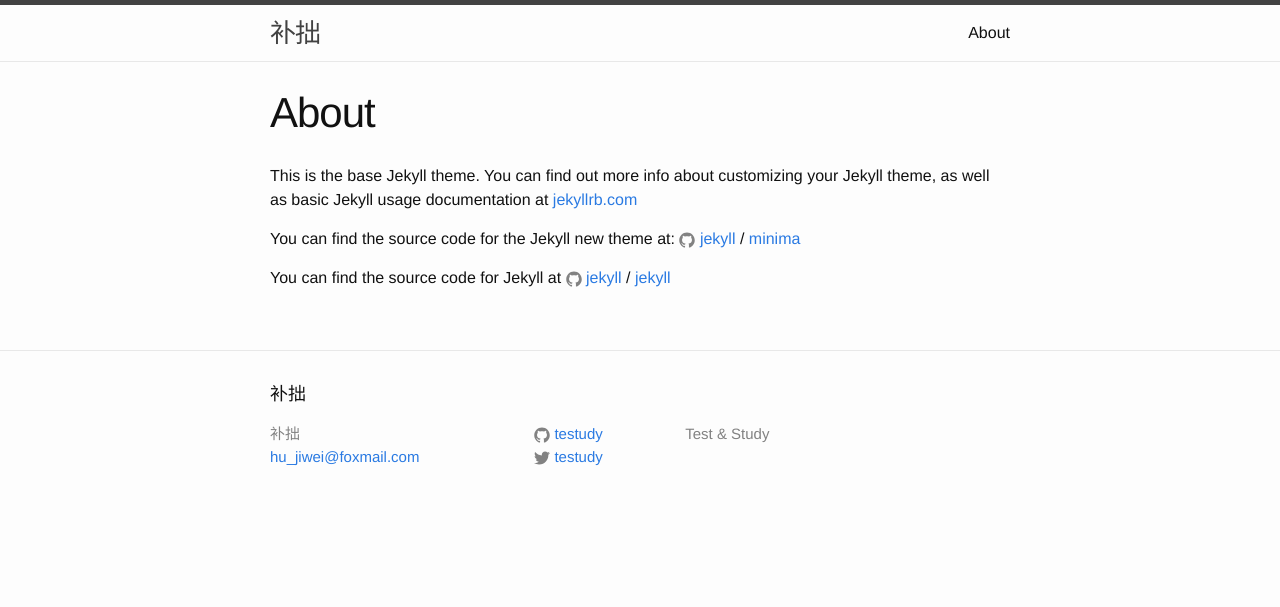
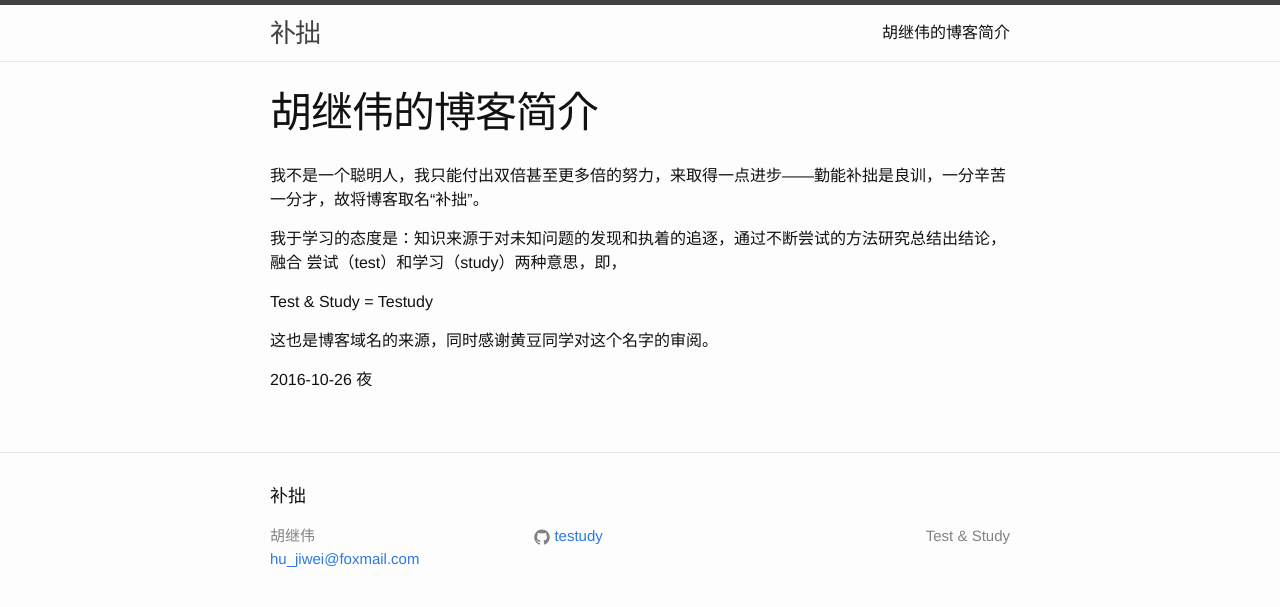
Before and after one commit to testudy/testudy.github.io, a Jekyll site: the page built from about.md, in a window 1280 px wide. Shown: the top 607 px of the page. Built offline with Jekyll 4.4.1, drawn with Linux system fonts in a browser that asks for light colours.

Commit message:
更新about，补充博客简介

```diff
--- a/_config.yml
+++ b/_config.yml
@@ -14,12 +14,12 @@
 # You can create any custom variable you would like, and they will be accessible
 # in the templates via {{ site.myvariable }}.
 title: 补拙
+author: 胡继伟
 email: hu_jiwei@foxmail.com
 description: > # this means to ignore newlines until "baseurl:"
   Test & Study
 baseurl: "" # the subpath of your site, e.g. /blog
 url: "//testudy.cc" # the base hostname & protocol for your site
-twitter_username: testudy
 github_username:  testudy
 
 # Build settings
--- a/_includes/footer.html
+++ b/_includes/footer.html
@@ -27,17 +27,11 @@
             {% include icon-github.html username=site.github_username %}
           </li>
           {% endif %}
-
-          {% if site.twitter_username %}
-          <li>
-            {% include icon-twitter.html username=site.twitter_username %}
-          </li>
-          {% endif %}
         </ul>
       </div>
 
       <div class="footer-col footer-col-3">
-        <p>{{ site.description | escape }}</p>
+        <p class="pull-right">{{ site.description | escape }}</p>
       </div>
     </div>
 
--- a/_sass/minima/_layout.scss
+++ b/_sass/minima/_layout.scss
@@ -235,3 +235,10 @@
     }
   }
 }
+
+.pull-left {
+    float: left;
+}
+.pull-right {
+    float: right;
+}
--- a/about.md
+++ b/about.md
@@ -1,15 +1,15 @@
 ---
 layout: page
-title: About
+title: 胡继伟的博客简介
 permalink: /about/
 ---
 
-This is the base Jekyll theme. You can find out more info about customizing your Jekyll theme, as well as basic Jekyll usage documentation at [jekyllrb.com](http://jekyllrb.com/)
+我不是一个聪明人，我只能付出双倍甚至更多倍的努力，来取得一点进步——勤能补拙是良训，一分辛苦一分才，故将博客取名“补拙”。
 
-You can find the source code for the Jekyll new theme at:
-{% include icon-github.html username="jekyll" %} /
-[minima](https://github.com/jekyll/minima)
+我于学习的态度是：知识来源于对未知问题的发现和执着的追逐，通过不断尝试的方法研究总结出结论，融合 尝试（test）和学习（study）两种意思，即，
 
-You can find the source code for Jekyll at
-{% include icon-github.html username="jekyll" %} /
-[jekyll](https://github.com/jekyll/jekyll)
+Test & Study = Testudy
+
+这也是博客域名的来源，同时感谢黄豆同学对这个名字的审阅。
+
+2016-10-26 夜
```
